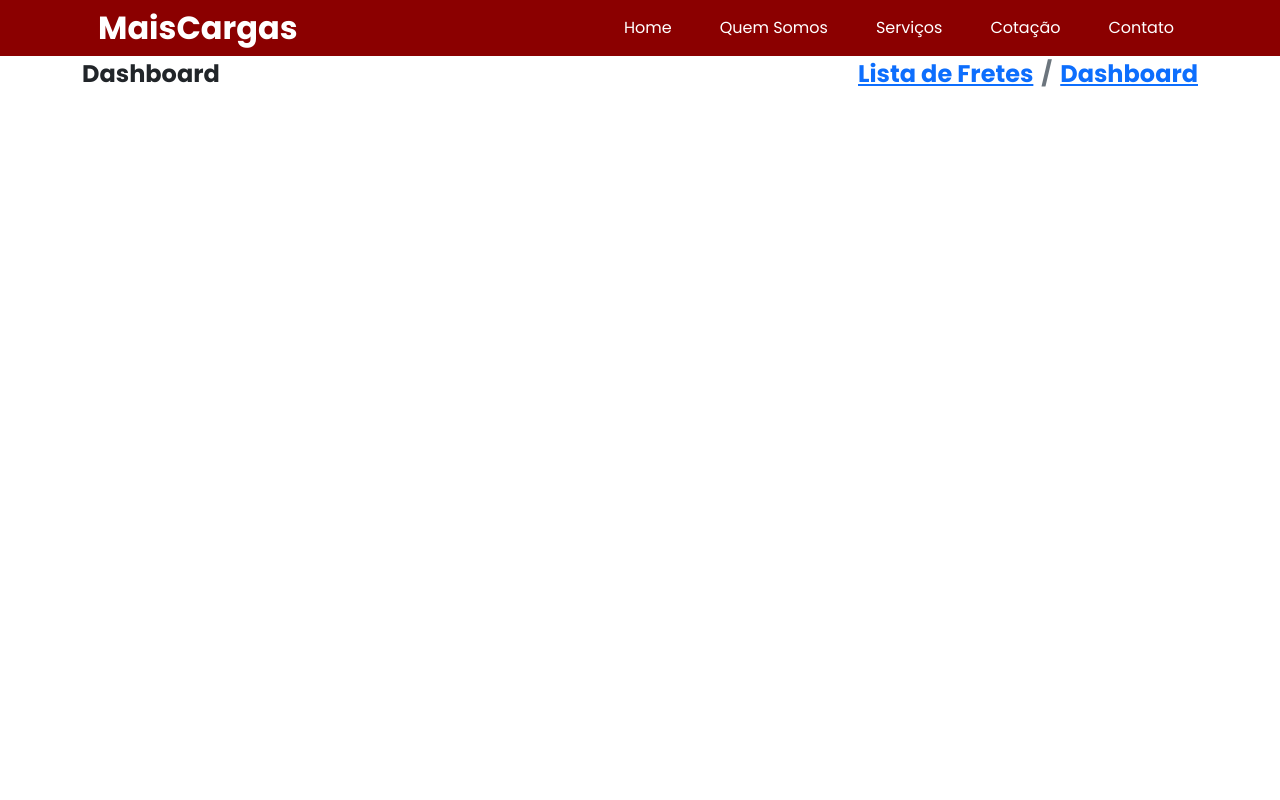
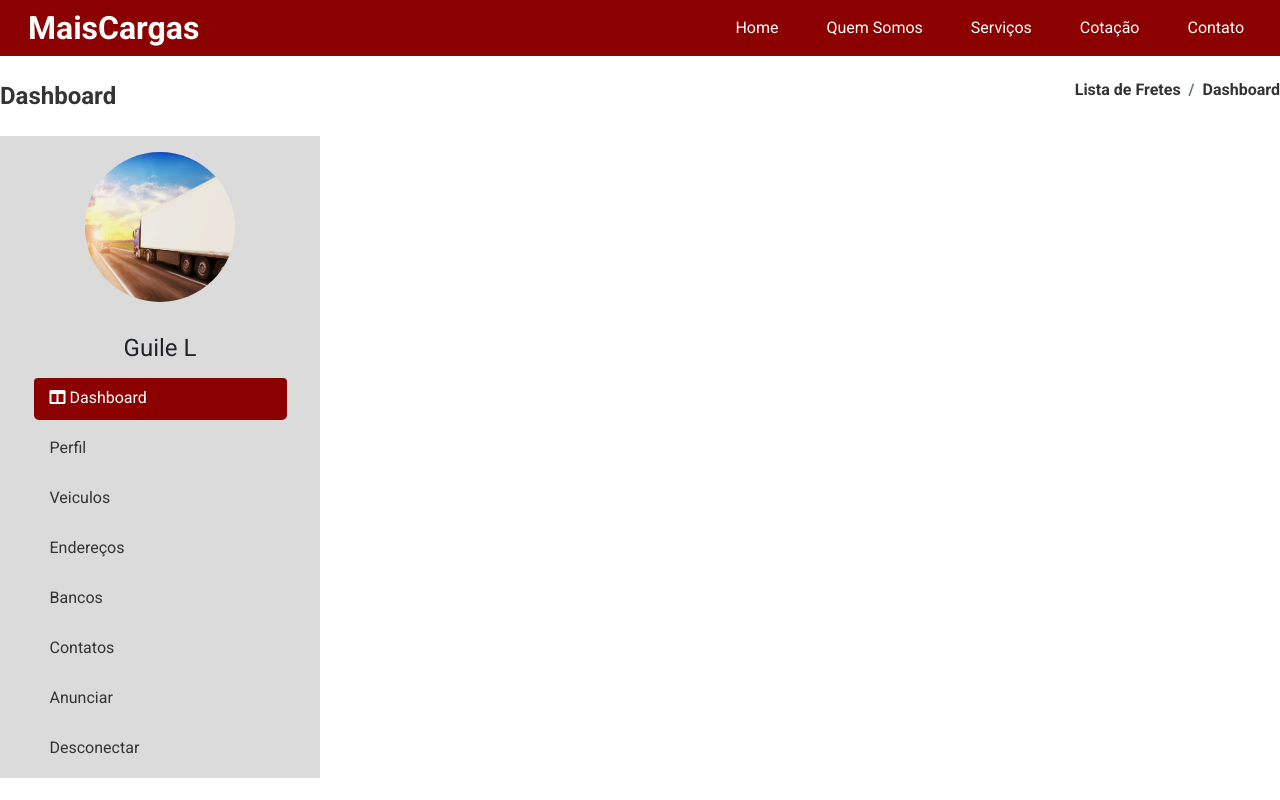
Before and after one commit to guileshi/MaisCargas, a plain HTML site: page index.html in a window 1280 px wide. Drawn offline with Linux system fonts and the light colour scheme.

Commit message:
first version collapse bar

```diff
--- a/css/style.css
+++ b/css/style.css
@@ -9,11 +9,11 @@
 
 
     --CorBase: #8B0000;
-    --fff: #fff;
-    --Branco: #F8F8F8;
-    --Cinza: #DBDBDB;
-    --CinzaEscuro: #6F6F6F;
-    --Preto: #343434;
+    --Corfff: #fff;
+    --CorBranco: #F8F8F8;
+    --CorCinza: #DBDBDB;
+    --CorCinzaEscuro: #6F6F6F;
+    --CorPreto: #343434;
 
 
     /* FIM DA SEÇÃO DE CORES */
@@ -21,8 +21,10 @@
     /* SEÇÃO DE FONTES */
 
 
-    --FonteGeral: 1em;
+    --Fonte16px: 1em;
     --Fonte24px: 1.5em;
+    --Fonte32px: 2em;
+
     --FonteBold: 700;
     --FonteSemiBold: 600;
     --FonteMedio: 500;
@@ -41,44 +43,124 @@
 }
 
 *{ /* CONFIGURAÇÕES GERAIS DO PROJETO */
-    font-family: Poppins;
+    font-family: Roboto, Poppins, Arial, sans-serif;
+}
+
+body{
+    padding-top: 136px;
 }
 
 /* CONFIGURAÇÕES DA NAVBAR */
 
-
 .bg_navbar{ /* Configurações Gerais */
     background-color: var(--CorBase);
-    font-size: var(--FonteGeral);
+    font-size: var(--Fonte16px);
     font-weight: var(--FonteNormal);
 }
 
-.bg_breadcrumb{ /* Configurações Breadcrumb */
-    background-color: var(--fff);
-    height: 80px;
-    font-weight: var(--FonteBold);
-    font-size: var(--Fonte24px);
-}
-
-.navbar-expand-lg{
+.navbar{
     height: 56px; /* Modificar o tamanho da navbar */
 }
 
 .navItemText{ /* Modifica os links clicáveis */
-    color: var(--fff);
+    color: var(--Corfff);
     padding: var(--Padding16px);
 }
 
 .navItemText:hover{ /* Hover dos links clicáveis */
-    color: var(--Cinza);
+    color: var(--CorCinza);
 }
 
 .navLogo{
-    color: var(--fff) !important;
-    font-size: calc(2 * var(--FonteGeral));
+    color: var(--Corfff) !important;
+    font-size: var(--Fonte32px);
     font-weight: var(--FonteBold);
     align-items: center;
 }
 
+/* FIM DAS CONFIGURAÇÕES DA NAVBAR */
 
-/* FIM DAS CONFIGURAÇÕES DA NAVBAR */
+/* CONFIGURAÇÕES BREADCRUMB */
+
+.bg_breadcrumb{ /* Configurações Breadcrumb */
+    background-color: var(--Corfff);
+    height: 80px;
+    font-weight: var(--FonteBold);
+}
+
+.breadcrumb_title{ /* Texto acima da foto, abaixo do logo*/
+    color: var(--CorPreto);
+    font-size: var(--Fonte24px);
+}
+
+.breadcrumb_items{ /* Configurar os Itens do Breadcrumb */
+    color: var(--CorPreto);
+    font-size: var(--Fonte16px);
+    text-decoration: none;
+}
+
+.breadcrumb_items:hover{
+    text-decoration: none;
+    color: var(--CorCinzaEscuro);
+}
+
+.bg_breadcrumb .col-3, .col-9{
+    padding: 22px 0 22px 0;
+}
+
+/* FIM DAS CONFIGURAÇÕES DE BREADCRUMB */
+
+/* CONFIGURAÇÕES DA BARRA DE COLAPSO */
+
+#collapsePicture{ /* Foto do Usuario */
+    padding: 16px 0;
+}
+
+#collapseName{ /* Nome do Usuario */
+    padding: 16px 0;
+    font: var(--FonteNormal) var(--Fonte24px) Roboto, Poppins, sans-serif;
+}
+
+/* Configurações dos itens da lista */
+.list-group-item.active{
+    background-color: var(--CorBase);
+    border: none;
+}
+
+.list-group-item{
+    background-color: var(--CorCinza);
+    height: 42px;
+    border-radius: 5px;
+    border: none;
+}
+
+.list-group-item:hover{
+    background-color: var(--CorBase);
+    color: var(--fff);
+}
+/* --- */
+
+.bg_collapse{
+    background-color: var(--CorCinza);
+}
+
+.bg_collapse a{
+    text-decoration: none;
+    width: 253px;
+    color: var(--CorPreto);
+}
+
+.bg_collapse a:hover{
+    color: var(--Corfff);
+}
+
+
+.list-group-item-action{
+    margin-bottom: 8px;
+}
+
+.fas{
+    padding: 12px auto 12px 16px;
+}
+
+/* FIM DAS CONFIGURAÇÕES DA BARRA DE COLAPSO */
--- a/index.html
+++ b/index.html
@@ -19,7 +19,7 @@
     <!-- Navbar -->
     <header class="fixed-top">
         <div class="bg_navbar">
-            <div class="container">
+            <div class="container-fluid">
                 <nav class="navbar navbar-expand-lg" role="navigation">
                     <a href="#" class="nav-link navLogo">
                         <!-- Logo / Texto -->
@@ -73,20 +73,22 @@
             </div>
         </div>
 
-        <div class="container bg_breadcrumb">
+        <div class="container-fluid bg_breadcrumb">
             <div class="row">
                 <div class="col-3">
-                    Dashboard
+                    <span class="breadcrumb_title">
+                        Dashboard
+                    </span>
                 </div>
                 <div class="col-9">
                     <ol class="breadcrumb justify-content-end">
                         <li class="breadcrumb-item">
-                            <a href="#">
-                                Lista de Fretes
+                            <a href="#" class="breadcrumb_items">
+                                <span>Lista de Fretes</span>
                             </a>
                         </li>
                         <li class="breadcrumb-item active" aria-current="page">
-                            <a href="#">
+                            <a href="#" class="breadcrumb_items">
                                 Dashboard
                             </a>
                         </li>
@@ -96,6 +98,43 @@
         </div>
     </header>
 
+    <div class="container-fluid d-block justify-content-start">
+        <div class="row">
+            <div class="col-3 bg_collapse">
+                <section class="row">
+                        <div id="collapsePicture">
+                            <div class="col-12 d-flex justify-content-center">
+                                <picture>
+                                    <img src="img/caminhao2.jpg" alt="teste" height="150px" width="150px"
+                                        style="border-radius: 100px;">
+                                </picture>
+                            </div>
+                        </div>
+                        <div id="collapseName">
+                            <div class="col-12 d-flex justify-content-center">
+                                Guile L
+                            </div>
+                        </div>
+                </section>
+                <section id="collapseBar" class="row">
+                    <div class="col-12 collapseBar d-flex justify-content-center">
+                        <div class="list-group">
+                            <a href="#" class="list-group-item list-group-item-action active"><i class="fas fa-columns"></i>
+                                Dashboard</a>
+                            <a href="#" class="list-group-item list-group-item-action">Perfil</a>
+                            <a href="#" class="list-group-item list-group-item-action">Veiculos</a>
+                            <a href="#" class="list-group-item list-group-item-action">Endereços</a>
+                            <a href="#" class="list-group-item list-group-item-action">Bancos</a>
+                            <a href="#" class="list-group-item list-group-item-action">Contatos</a>
+                            <a href="#" class="list-group-item list-group-item-action">Anunciar</a>
+                            <a href="#" class="list-group-item list-group-item-action">Desconectar</a>
+                        </div>
+                </section>
+            </div>
+        </div>
+    </div>
+
+
     <script src="js/jquery-min.js"></script>
     <script src="js/bootstrap.min.js"></script>
     <script src="js/jquery.counterup.min.js"></script>
```
Also changed, not shown: img/caminhao2.jpg (added), 1 other file.
